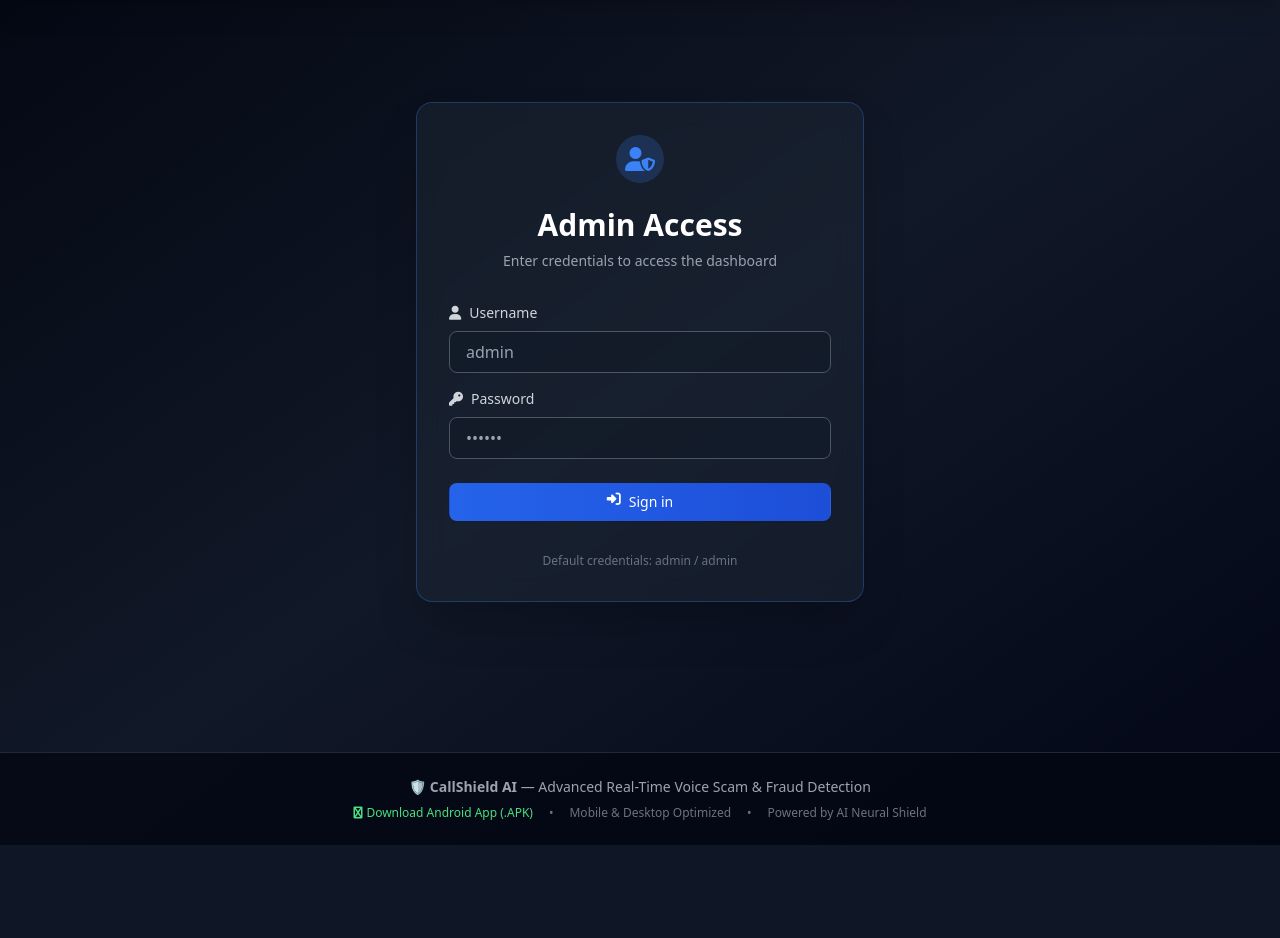
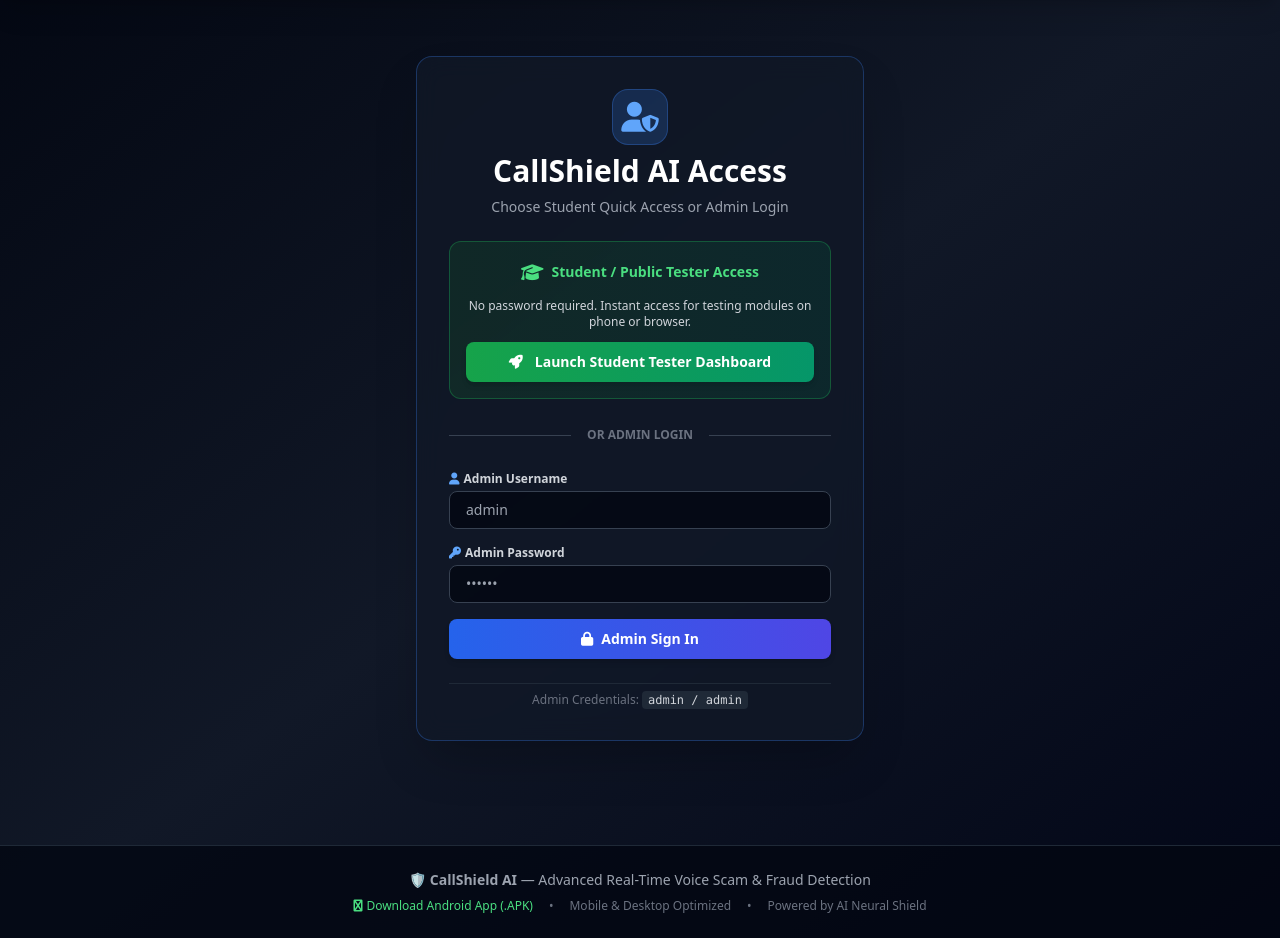
Before and after one commit to manav3009/scam-audio-detection, a Flask app: page /login in a window 1280 px wide. Shown: the part 65-1003 px from the top of the page. Before the commit the page ends 910 px from the top, so only its background shows below. Run offline with Flask 3, Linux system fonts and the light colour scheme; some libraries are stand-ins or nearby versions.

Commit message:
Implement Student Quick Access mode and Dual Role Access (Student vs Admin)

```diff
--- a/routes/auth_routes.py
+++ b/routes/auth_routes.py
@@ -13,8 +13,18 @@ def login():
     if username == ADMIN_CREDENTIALS['username'] and password == ADMIN_CREDENTIALS['password']:
         session['logged_in'] = True
         session['username'] = username
-        return jsonify({'success': True, 'message': 'Login successful'})
+        session['role'] = 'Admin'
+        return jsonify({'success': True, 'message': 'Admin login successful'})
     return jsonify({'success': False, 'message': 'Invalid credentials'}), 401
+
+@auth_bp.route('/api/student-login', methods=['POST'])
+def student_login():
+    data = request.json or {}
+    student_name = data.get('name', 'Student User').strip() or 'Student User'
+    session['logged_in'] = True
+    session['username'] = f"Student ({student_name})" if student_name != 'Student User' else 'Student / Public Tester'
+    session['role'] = 'Student'
+    return jsonify({'success': True, 'message': 'Student access granted'})
 
 @auth_bp.route('/api/logout', methods=['POST'])
 def logout():
--- a/routes/views_routes.py
+++ b/routes/views_routes.py
@@ -6,6 +6,13 @@ views_bp = Blueprint('views', __name__)
 @views_bp.route('/')
 def landing():
     return render_template('index.html')
+
+@views_bp.route('/student-access')
+def student_access():
+    session['logged_in'] = True
+    session['username'] = 'Student / Public Tester'
+    session['role'] = 'Student'
+    return redirect(url_for('views.dashboard'))
 
 @views_bp.route('/login')
 def login_page():
@@ -16,31 +23,42 @@ def login_page():
 @views_bp.route('/dashboard')
 def dashboard():
     if not session.get('logged_in'):
-        return redirect(url_for('views.login_page'))
+        # Default auto-grant Student access if visiting dashboard directly on mobile
+        session['logged_in'] = True
+        session['username'] = 'Student / Public Tester'
+        session['role'] = 'Student'
     return render_template('dashboard.html')
 
 @views_bp.route('/modules/live-call')
 def live_call():
     if not session.get('logged_in'):
-        return redirect(url_for('views.login_page'))
+        session['logged_in'] = True
+        session['username'] = 'Student / Public Tester'
+        session['role'] = 'Student'
     return render_template('modules/live_call.html')
 
 @views_bp.route('/modules/recorded')
 def recorded_analysis():
     if not session.get('logged_in'):
-        return redirect(url_for('views.login_page'))
+        session['logged_in'] = True
+        session['username'] = 'Student / Public Tester'
+        session['role'] = 'Student'
     return render_template('modules/recorded.html')
 
 @views_bp.route('/modules/awareness')
 def awareness():
     if not session.get('logged_in'):
-        return redirect(url_for('views.login_page'))
+        session['logged_in'] = True
+        session['username'] = 'Student / Public Tester'
+        session['role'] = 'Student'
     return render_template('modules/awareness.html')
 
 @views_bp.route('/modules/chatbot')
 def chatbot():
     if not session.get('logged_in'):
-        return redirect(url_for('views.login_page'))
+        session['logged_in'] = True
+        session['username'] = 'Student / Public Tester'
+        session['role'] = 'Student'
     return render_template('modules/chatbot.html')
 
 @views_bp.route('/download-apk')
--- a/templates/login.html
+++ b/templates/login.html
@@ -1,46 +1,64 @@
 {% extends "base.html" %}
 
-{% block title %}Admin Login{% endblock %}
+{% block title %}Login & Access{% endblock %}
 
 {% block content %}
-<div class="min-h-[80vh] flex items-center justify-center">
-    <div class="max-w-md w-full space-y-8 bg-gray-800/50 backdrop-blur-md p-8 rounded-2xl border border-blue-500/30 shadow-2xl">
-        <div class="text-center">
-            <div class="mx-auto h-12 w-12 bg-blue-500/20 rounded-full flex items-center justify-center">
-                <i class="fas fa-user-shield text-2xl text-blue-500"></i>
+<div class="min-h-[80vh] flex items-center justify-center py-6">
+    <div class="max-w-md w-full space-y-6 bg-gray-900/80 backdrop-blur-md p-6 sm:p-8 rounded-2xl border border-blue-500/30 shadow-2xl">
+        <div class="text-center space-y-2">
+            <div class="mx-auto h-14 w-14 bg-blue-500/20 rounded-2xl flex items-center justify-center border border-blue-500/30">
+                <i class="fas fa-user-shield text-3xl text-blue-400"></i>
             </div>
-            <h2 class="mt-6 text-3xl font-bold text-white">Admin Access</h2>
-            <p class="mt-2 text-sm text-gray-400">Enter credentials to access the dashboard</p>
+            <h2 class="text-2xl sm:text-3xl font-extrabold text-white">CallShield AI Access</h2>
+            <p class="text-xs sm:text-sm text-gray-400">Choose Student Quick Access or Admin Login</p>
         </div>
 
-        <form id="loginForm" class="mt-8 space-y-6">
-            <div class="space-y-4">
+        <!-- Student Quick Access Section -->
+        <div class="p-4 bg-gradient-to-r from-green-900/30 to-emerald-900/30 rounded-xl border border-green-500/30 text-center space-y-3">
+            <div class="flex items-center justify-center space-x-2 text-green-400 font-bold text-sm">
+                <i class="fas fa-graduation-cap text-lg"></i>
+                <span>Student / Public Tester Access</span>
+            </div>
+            <p class="text-xs text-gray-300">No password required. Instant access for testing modules on phone or browser.</p>
+            <a href="/student-access" class="w-full py-2.5 px-4 bg-gradient-to-r from-green-600 to-emerald-600 hover:from-green-700 hover:to-emerald-700 text-white rounded-lg font-bold text-sm shadow-md transition-all flex items-center justify-center space-x-2 transform hover:scale-105">
+                <i class="fas fa-rocket mr-1"></i>
+                <span>Launch Student Tester Dashboard</span>
+            </a>
+        </div>
+
+        <div class="relative flex py-1 items-center">
+            <div class="flex-grow border-t border-gray-700"></div>
+            <span class="flex-shrink mx-4 text-xs text-gray-500 font-semibold uppercase">Or Admin Login</span>
+            <div class="flex-grow border-t border-gray-700"></div>
+        </div>
+
+        <!-- Admin Login Form -->
+        <form id="loginForm" class="space-y-4">
             <div>
-                    <label for="username" class="text-sm font-medium text-gray-300 block mb-2">
-                        <i class="fas fa-user mr-2"></i>Username
+                <label for="username" class="text-xs font-semibold text-gray-300 block mb-1">
+                    <i class="fas fa-user mr-1 text-blue-400"></i>Admin Username
                 </label>
                 <input type="text" id="username" name="username" required
-                           class="w-full px-4 py-2 bg-gray-900/50 border border-gray-600 rounded-lg focus:outline-none focus:border-blue-500 text-white"
+                       class="w-full px-4 py-2 bg-gray-950/80 border border-gray-700 rounded-lg focus:outline-none focus:border-blue-500 text-white text-sm"
                        placeholder="admin">
             </div>
             <div>
-                    <label for="password" class="text-sm font-medium text-gray-300 block mb-2">
-                        <i class="fas fa-key mr-2"></i>Password
+                <label for="password" class="text-xs font-semibold text-gray-300 block mb-1">
+                    <i class="fas fa-key mr-1 text-blue-400"></i>Admin Password
                 </label>
                 <input type="password" id="password" name="password" required
-                           class="w-full px-4 py-2 bg-gray-900/50 border border-gray-600 rounded-lg focus:outline-none focus:border-blue-500 text-white"
+                       class="w-full px-4 py-2 bg-gray-950/80 border border-gray-700 rounded-lg focus:outline-none focus:border-blue-500 text-white text-sm"
                        placeholder="••••••">
-                </div>
             </div>
 
             <button type="submit" id="loginBtn"
-                    class="w-full flex justify-center py-2 px-4 border border-transparent rounded-lg shadow-sm text-sm font-medium text-white bg-gradient-to-r from-blue-600 to-blue-700 hover:from-blue-700 hover:to-blue-800 focus:outline-none focus:ring-2 focus:ring-offset-2 focus:ring-blue-500 transition-all duration-300">
-                <i class="fas fa-sign-in-alt mr-2"></i> Sign in
+                    class="w-full py-2.5 px-4 rounded-lg shadow-md text-sm font-bold text-white bg-gradient-to-r from-blue-600 to-indigo-600 hover:from-blue-700 hover:to-indigo-700 focus:outline-none transition-all flex items-center justify-center">
+                <i class="fas fa-lock mr-2"></i> Admin Sign In
             </button>
         </form>
 
-        <div class="text-center text-xs text-gray-500">
-            <p>Default credentials: admin / admin</p>
+        <div class="text-center text-xs text-gray-500 pt-2 border-t border-gray-800">
+            <p>Admin Credentials: <code class="bg-gray-800 px-1.5 py-0.5 rounded text-gray-300">admin / admin</code></p>
         </div>
     </div>
 </div>
@@ -55,6 +73,7 @@
         btn.disabled = true;
         btn.innerHTML = '<i class="fas fa-spinner fa-spin mr-2"></i>Authenticating...';
 
+        try {
             const response = await fetch('/api/login', {
                 method: 'POST',
                 headers: { 'Content-Type': 'application/json' },
@@ -66,9 +85,14 @@
             if (data.success) {
                 window.location.href = '/dashboard';
             } else {
-            alert('Invalid credentials! Use admin/admin');
+                alert('Invalid credentials! Use admin / admin or click Student Access above.');
                 btn.disabled = false;
-            btn.innerHTML = '<i class="fas fa-sign-in-alt mr-2"></i>Sign in';
+                btn.innerHTML = '<i class="fas fa-lock mr-2"></i>Admin Sign In';
+            }
+        } catch(err) {
+            alert('Connection error');
+            btn.disabled = false;
+            btn.innerHTML = '<i class="fas fa-lock mr-2"></i>Admin Sign In';
         }
     });
 </script>
```
Also changed, not shown: templates/index.html (+18 -15 lines). Lines whose indentation alone changed are shown as unchanged.
